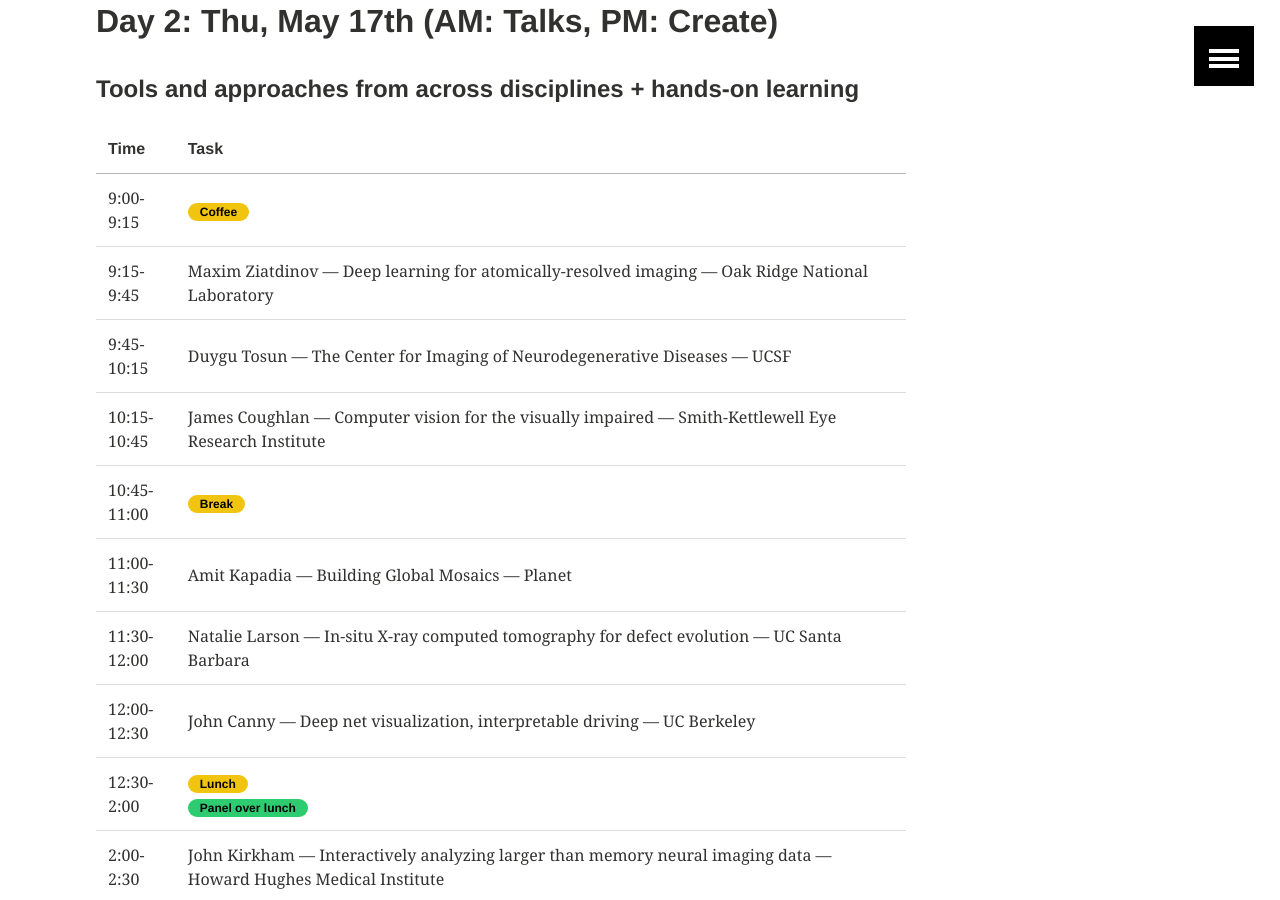
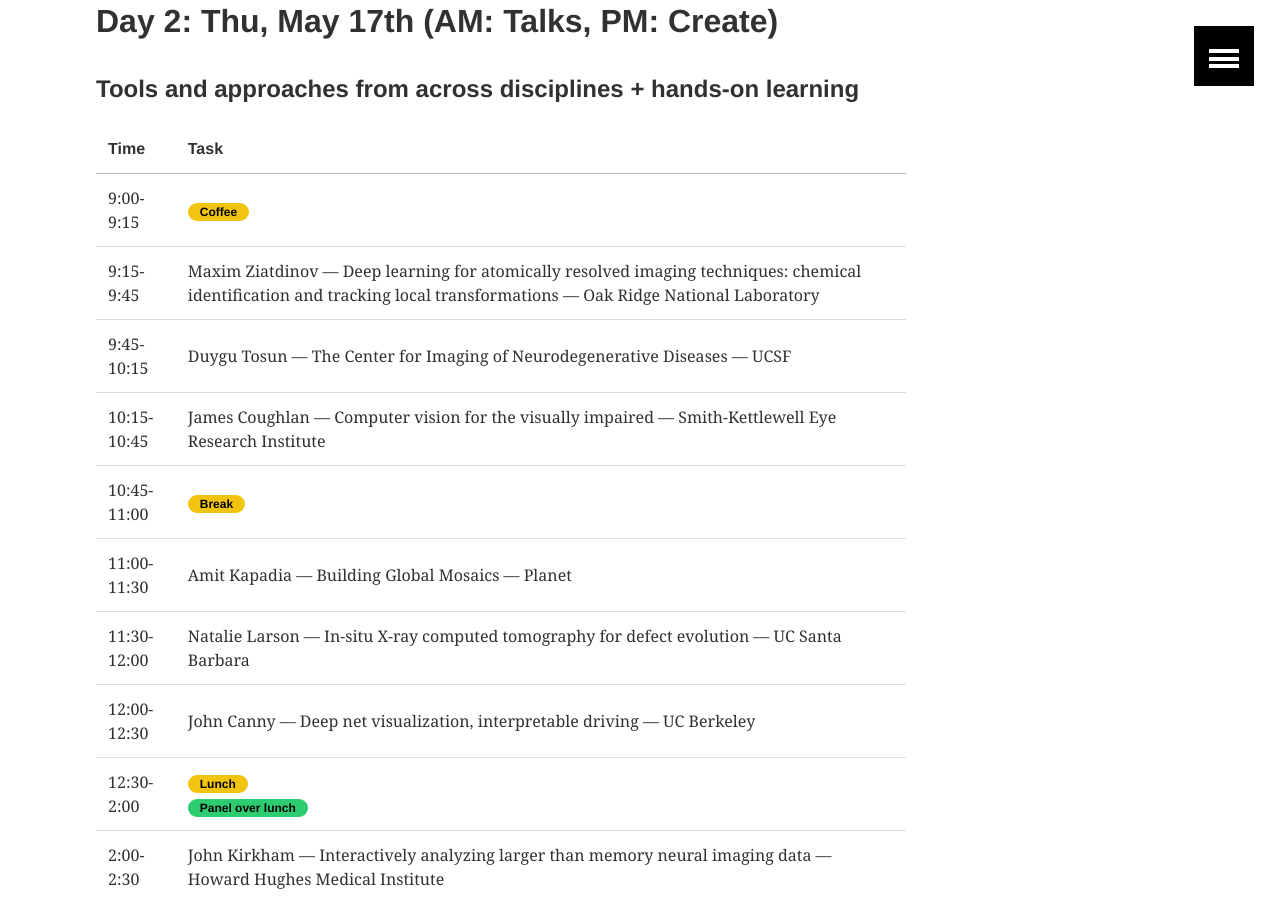
Before and after one commit to imagexd/imagexd.github.io, a Jekyll site: the page built from programs/imagexd2018.md, in a window 1280 px wide and 900 px high, scrolled down 1230 px. Built offline with Jekyll 4.4.1, drawn with Linux system fonts in a browser that asks for light colours.

Commit message:
updating the speakers' title

```diff
--- a/programs/imagexd2018.md
+++ b/programs/imagexd2018.md
@@ -45,7 +45,7 @@
 |:------------|:--------|
 | 9:00-9:15   | <span class="badge warning">Coffee</span>  |
 |----
-| 9:15-9:45   | Maxim Ziatdinov --- Deep learning for atomically-resolved imaging --- Oak Ridge National Laboratory |
+| 9:15-9:45   | Maxim Ziatdinov --- Deep learning for atomically resolved imaging techniques: chemical identification and tracking local transformations --- Oak Ridge National Laboratory |
 | 9:45-10:15  | Duygu Tosun --- The Center for Imaging of Neurodegenerative Diseases  --- UCSF |
 | 10:15-10:45 | James Coughlan --- Computer vision for the visually impaired --- Smith-Kettlewell Eye Research Institute |
 |----
```
